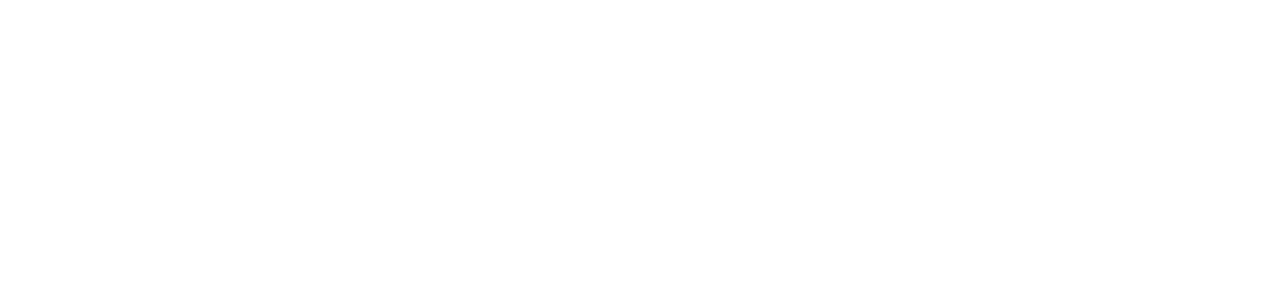
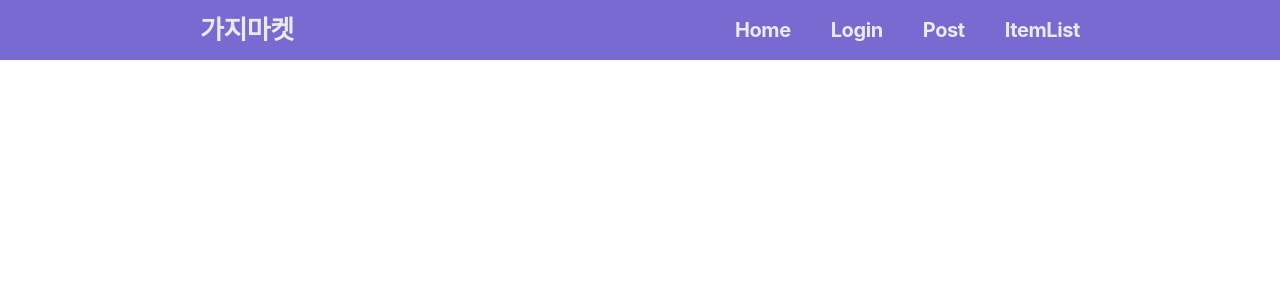
Before and after one commit to GagiMarket/gagi, a React (Create React App) app in the folder front/: page /#/login in a window 1280 px wide. Shown: the top 300 px of the page. Built offline with nearby package versions, Linux system fonts and the light colour scheme.

Commit message:
feat: 라우터에 로그인 페이지 등록

```diff
--- a/front/src/App.js
+++ b/front/src/App.js
@@ -8,6 +8,7 @@
 import Post from "./routes/post";
 import ItemList from "./routes/item-list";
 import Detail from "./routes/item-detail";
+import Login from "./routes/login";
 
 class App extends React.Component {
 
@@ -17,6 +18,7 @@
       <HashRouter>
         <Route path="/" exact={true} component={Home}/>
         <Route path="/post" component={Post}/>
+        <Route path="/login" component={Login}/>
         <Route path="/itemlist" exact={true} component={ItemList}/>
         <Route path="/itemlist/detail/:itemId" component={Detail}/>
       </HashRouter>
--- a/front/src/components/header.js
+++ b/front/src/components/header.js
@@ -13,6 +13,7 @@
             </div>
             <div className="nav">
               <Link className="nav-btn" to="/">Home</Link>
+              <Link className="nav-btn" to="/login">Login</Link>
               <Link className="nav-btn" to="/post">Post</Link>
               <Link className="nav-btn" to="/itemlist">ItemList</Link>
             </div>
--- /dev/null
+++ b/front/src/routes/login.js
@@ -0,0 +1,29 @@
+import React, { Fragment } from 'react';
+import './login.css';
+import Header from '../components/header';
+
+class Login extends React.Component {
+
+  render()
+  {
+    return (
+      <Fragment>
+        <Header/>
+        {/* 등록된 물품 리스트 섹션 */}
+        <section className="login">
+          <div className="container">
+            <div className="row">
+
+              <div className="col-12">
+
+
+              </div>
+            </div>
+          </div>
+        </section>
+      </Fragment>
+    )
+  }
+}
+
+export default Login;
```
Also changed, not shown: front/src/routes/login.css (added), 1 other file (tests, documents, lock files or other folders).
